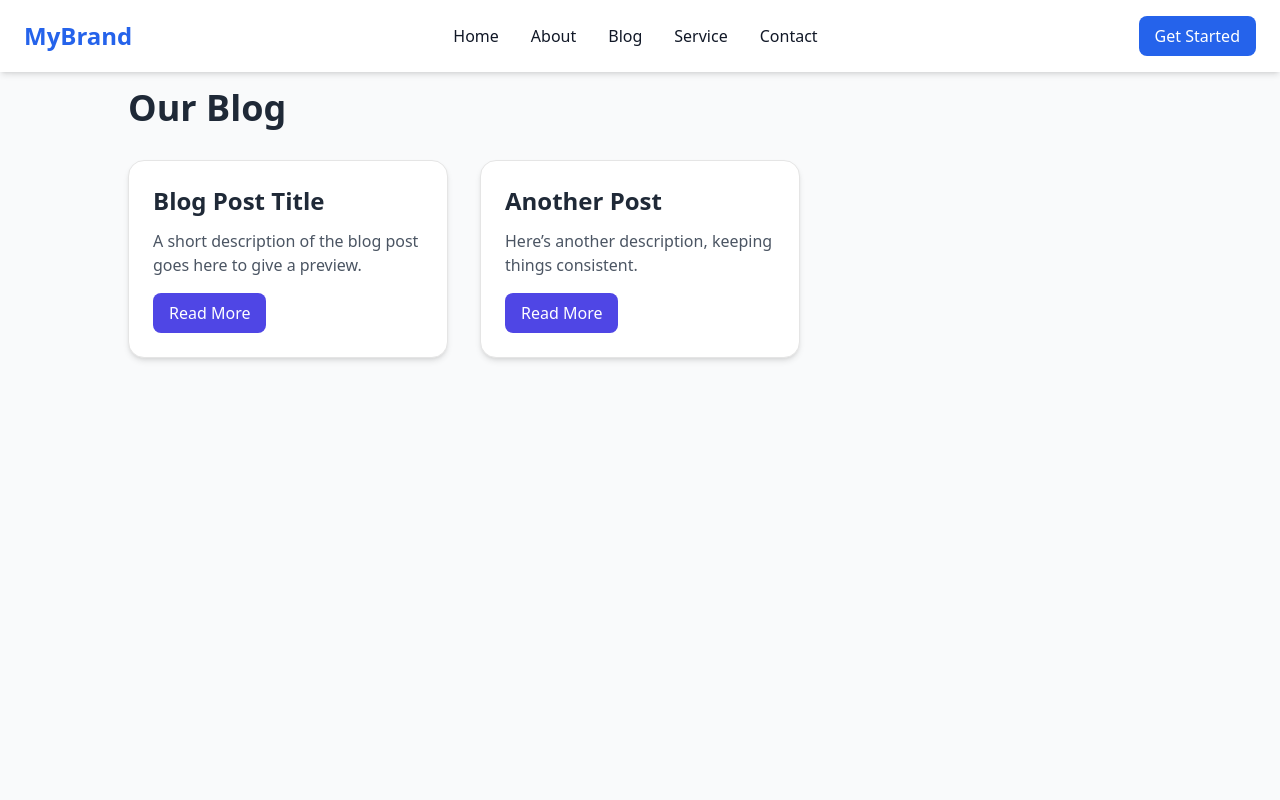
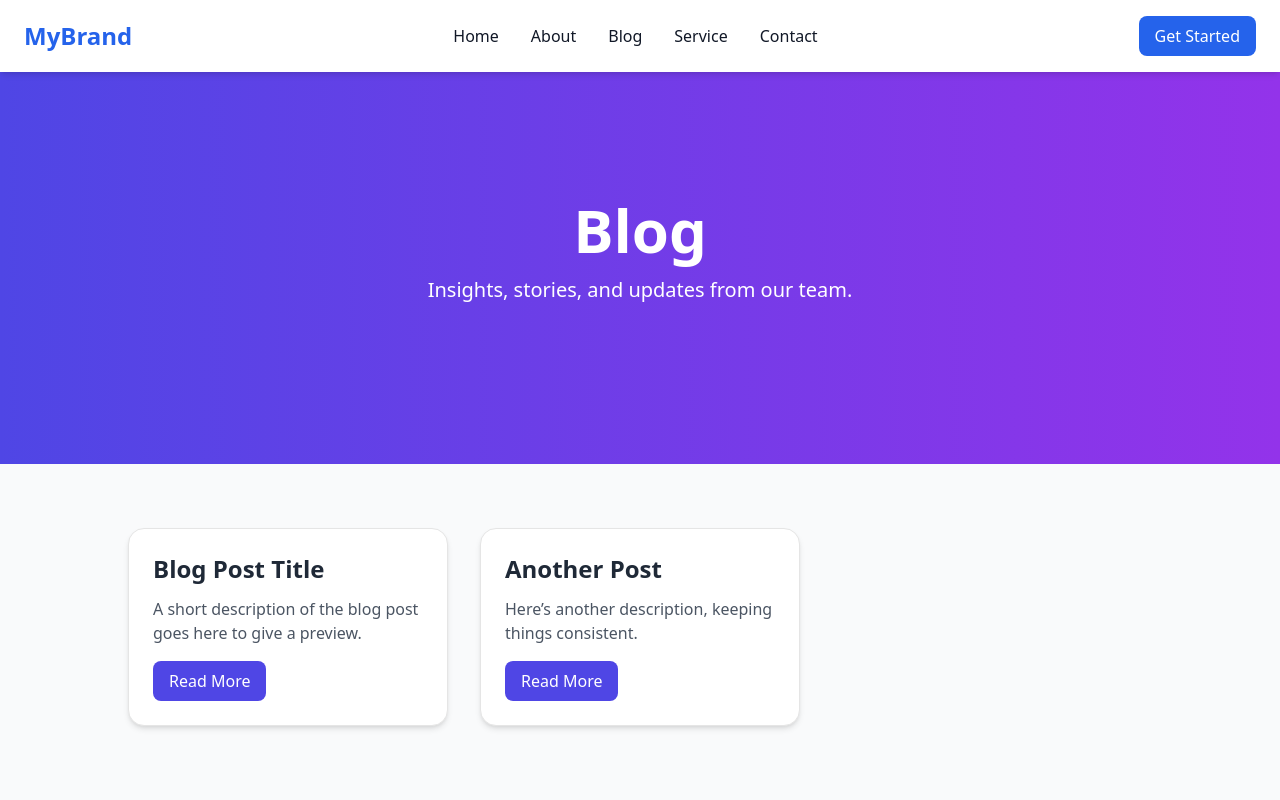
Before and after one commit to UsmanAfroz/Seo-App, a Next.js app: page /blog in a window 1280 px wide. Shown: the top 800 px of the page. Built offline with nearby package versions, Linux system fonts and the light colour scheme.

Commit message:
Removed navbar warning

```diff
--- a/src/app/blog/page.tsx
+++ b/src/app/blog/page.tsx
@@ -1,11 +1,18 @@
 export default function BlogPage() {
   return (
-    <div className="min-h-screen bg-gray-50 py-12 px-6">
+    <div className="min-h-screen bg-gray-50 flex flex-col">
+
+      {/* Hero Section */}
+      <section className="w-full bg-gradient-to-r from-indigo-600 to-purple-600 text-white py-[10rem] px-6 text-center">
+        <h1 className="text-4xl md:text-6xl font-bold">Blog</h1>
+        <p className="mt-4 max-w-2xl mx-auto text-lg md:text-xl">
+          Insights, stories, and updates from our team.
+        </p>
+      </section>
+
+      {/* Blog Section */}
+      <section className="py-16 px-6 sm:px-8 lg:px-16 bg-gray-50">
         <div className="max-w-5xl mx-auto">
-
-        {/* Page Heading */}
-        <h1 className="text-4xl font-bold text-gray-800 mb-8">Our Blog</h1>
-
           {/* Blog Grid */}
           <div className="grid gap-8 md:grid-cols-2 lg:grid-cols-3">
 
@@ -22,7 +29,7 @@ export default function BlogPage() {
               </button>
             </div>
 
-          {/* Duplicate for more posts */}
+            {/* Another Post */}
             <div className="rounded-2xl border bg-white shadow-md p-6 hover:shadow-lg transition">
               <h2 className="text-2xl font-semibold text-gray-800 mb-3">
                 Another Post
@@ -37,6 +44,7 @@ export default function BlogPage() {
 
           </div>
         </div>
+      </section>
     </div>
   );
 }
--- a/src/app/components/hero.tsx
+++ b/src/app/components/hero.tsx
@@ -1,6 +1,9 @@
 "use client";
 import { motion } from "framer-motion";
 import Image from "next/image";
+import Link from "next/link";
+
+const MotionLink = motion(Link);
 
 export default function Hero() {
   return (
@@ -40,7 +43,9 @@ export default function Hero() {
             transition={{ delay: 0.4, duration: 0.8 }}
             className="mt-7 flex flex-col sm:flex-row gap-4 justify-center md:justify-start"
           >
-            <motion.button
+            {/* Request a Call (links to Contact page) */}
+            <MotionLink
+              href="/contact"
               whileHover={{ scale: 1.07 }}
               whileTap={{ scale: 0.95 }}
               className="px-6 py-2 sm:py-3 rounded-lg text-base sm:text-lg font-medium
@@ -50,9 +55,11 @@ export default function Hero() {
                         hover:text-white"
             >
               Request a Call
-            </motion.button>
+            </MotionLink>
 
-            <motion.button
+            {/* Our Process (for now just a placeholder, can link to /process or another section) */}
+            <MotionLink
+              href="/process"
               whileHover={{ scale: 1.05 }}
               whileTap={{ scale: 0.95 }}
               className="px-6 py-2 sm:py-3 rounded-lg text-base sm:text-lg font-medium
@@ -62,7 +69,7 @@ export default function Hero() {
                         hover:text-white"
             >
               Our Process
-            </motion.button>
+            </MotionLink>
           </motion.div>
         </div>
 
--- a/src/app/page.tsx
+++ b/src/app/page.tsx
@@ -1,5 +1,4 @@
 import Hero from "./components/hero";
-import Navbar from "./components/navbar";
 import Features from "./components/features";
 import AboutSection from "./components/aboutSection"
 import Testimonials from "./components/testimonials";
```
Lines whose indentation alone changed are shown as unchanged.
